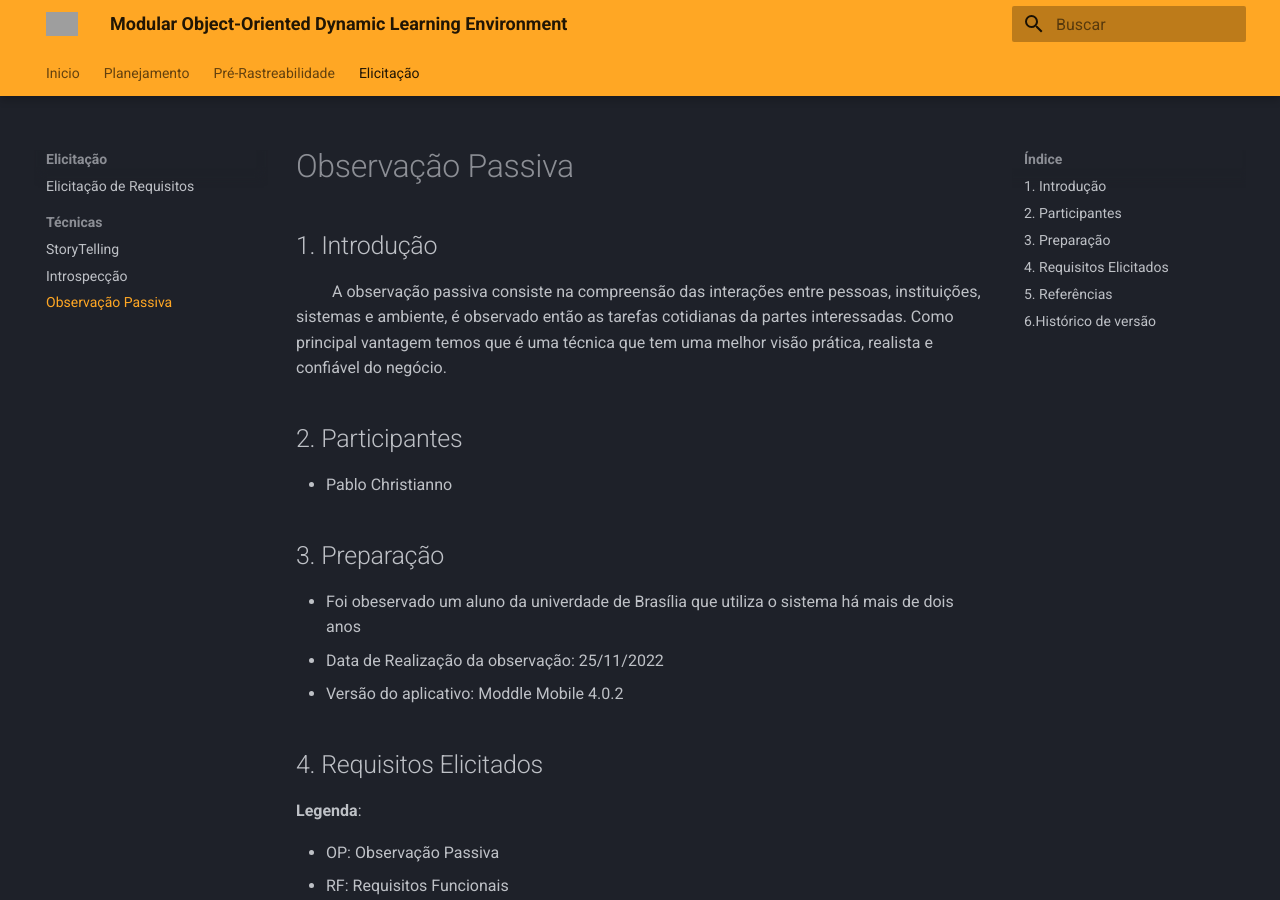
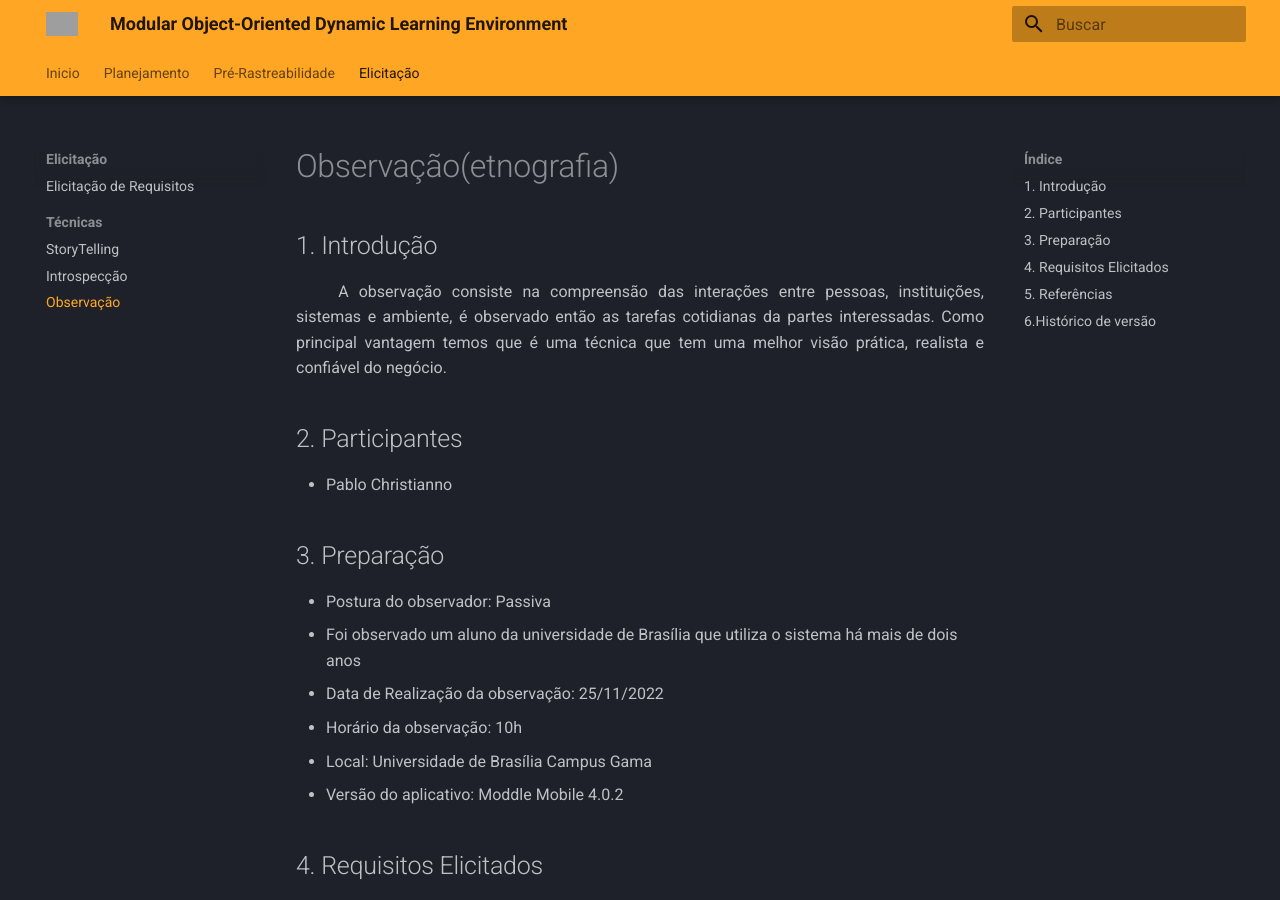
Before and after one commit to Requisitos-de-Software/2022.2-Moodle, an MkDocs documentation site: the page built from docs/Elicitação/Técnicas/observação(etnografia).md, in a window 1280 px wide and 900 px high. Built offline with MkDocs 1.6.1 and Material for MkDocs 9.7.7, drawn with Linux system fonts in a browser that asks for light colours; some of the changed text lies outside the part shown; grey boxes are pictures that could not be loaded.

Commit message:
Arrumando nome do artefato de observação

```diff
--- a/docs/Elicitação/Técnicas/observação_passiva.md
+++ b/docs/Elicitação/Técnicas/observação(etnografia).md
@@ -1,9 +1,9 @@
-# Observação Passiva
+# Observação(etnografia)
 
 ## 1. Introdução
 
-<p aling= justify> &emsp;&emsp;
-    A observação passiva consiste na compreensão das interações entre pessoas, instituições, sistemas e ambiente, é observado então as tarefas cotidianas da partes interessadas. Como principal vantagem temos que é uma técnica que tem uma melhor visão prática, realista e confiável do negócio.
+<p align= justify> &emsp;&emsp;
+    A observação consiste na compreensão das interações entre pessoas, instituições, sistemas e ambiente, é observado então as tarefas cotidianas da partes interessadas. Como principal vantagem temos que é uma técnica que tem uma melhor visão prática, realista e confiável do negócio.
 </p>
 
 ## 2. Participantes
@@ -11,9 +11,11 @@
 * Pablo Christianno
 
 ## 3. Preparação
-
-- Foi obeservado um aluno da univerdade de Brasília que utiliza o sistema há mais de dois anos
+- Postura do observador: Passiva
+- Foi observado um aluno da universidade de Brasília que utiliza o sistema há mais de dois anos
 - Data de Realização da observação: 25/11/2022
+- Horário da observação: 10h
+- Local: Universidade de Brasília Campus Gama
 - Versão do aplicativo: Moddle Mobile 4.0.2
 
 ## 4. Requisitos Elicitados
@@ -62,7 +64,7 @@
 | OP33 | O aluno deve poder ver informações gerais sobre o curso | RF32 |
 
 <center>
-    *Tabela 01 - Elicitação de Requisitos usando Observação-Passiva*
+    *Tabela 01 - Elicitação de Requisitos usando Observação*
 </center>
 
 ## 5. Referências
--- a/mkdocs.yml
+++ b/mkdocs.yml
@@ -51,4 +51,4 @@ nav:
     - Técnicas:
         - StoryTelling: Elicitação/Técnicas/storytelling.md
         - Introspecção: Elicitação/Técnicas/introspecção.md
-        - Observação Passiva: Elicitação/Técnicas/observação_passiva.md
+        - Observação: Elicitação/Técnicas/observação(etnografia).md
```
